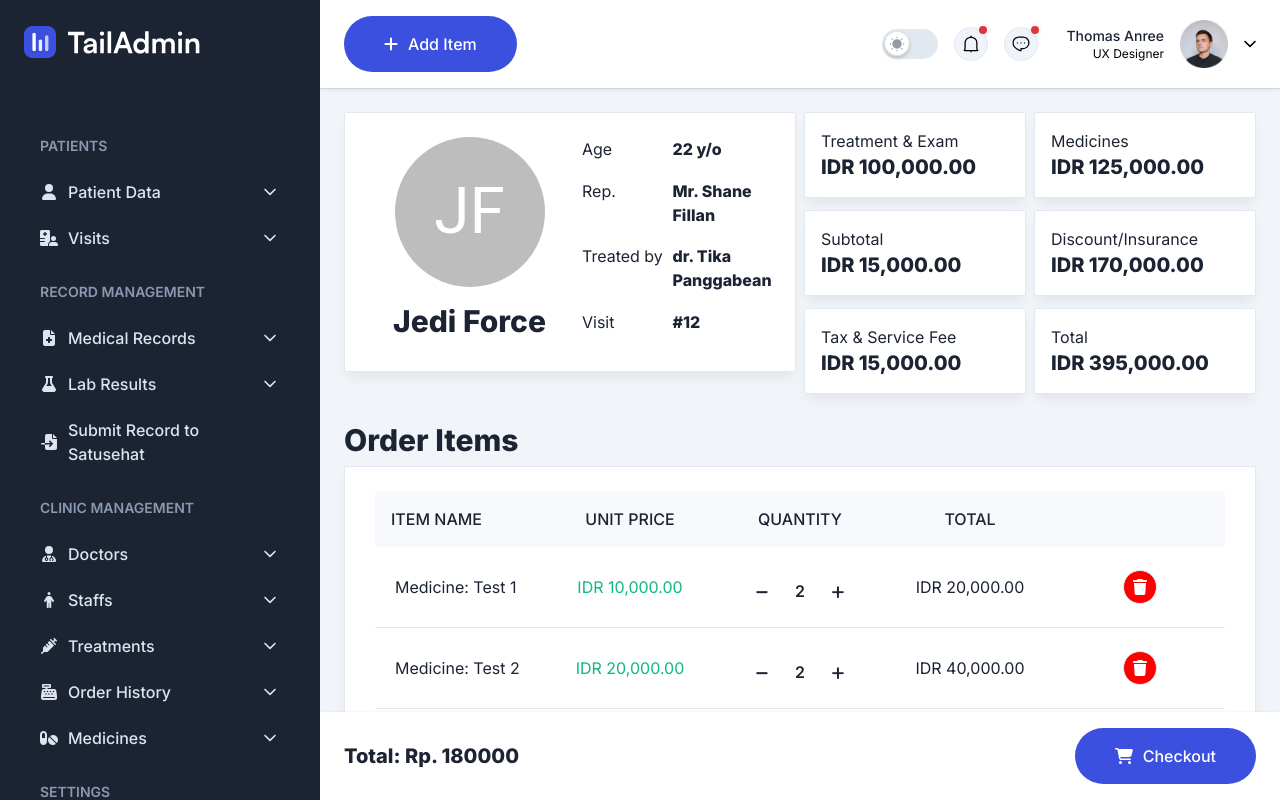
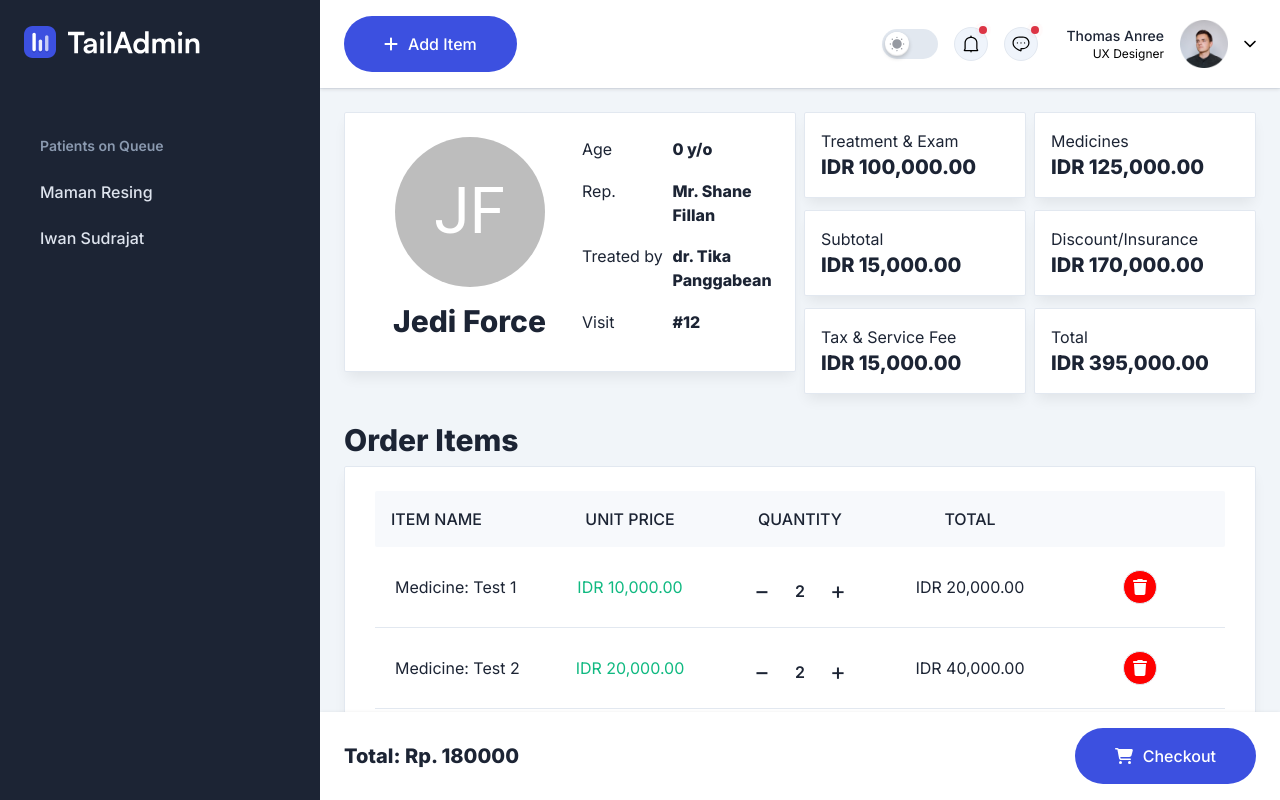
Before and after one commit to ahmadoji01/healthcare-is-web-app, a Next.js app: page /operational/cashier/order-summary in a window 1280 px wide. Built offline with nearby package versions, Linux system fonts and the light colour scheme; a web font is replaced by a local one.

Commit message:
ux(pos): Add Functional Sidebar Showing Patients Data

```diff
--- a/app/operational/cashier/common/Checkout/payment.tsx
+++ b/app/operational/cashier/common/Checkout/payment.tsx
@@ -1,4 +1,4 @@
-import { useOrderSummaryModalContext } from "@/contexts/order-summary-modal-context";
+import { useOrderSummaryContext } from "@/contexts/order-summary-context";
 import Image from "next/image";
 
 interface PaymentProps {
@@ -7,7 +7,7 @@ interface PaymentProps {
 
 const Payment = () => {
 
-    const { selectedPayment } = useOrderSummaryModalContext();
+    const { selectedPayment } = useOrderSummaryContext();
 
     return (
         <>
--- a/app/operational/cashier/common/Footer/index.tsx
+++ b/app/operational/cashier/common/Footer/index.tsx
@@ -1,14 +1,14 @@
 import { faCartShopping } from "@fortawesome/free-solid-svg-icons";
 import { FontAwesomeIcon } from "@fortawesome/react-fontawesome";
 import Link from "next/link";
-import { useOrderSummaryModalContext } from "@/contexts/order-summary-modal-context";
+import { useOrderSummaryContext } from "@/contexts/order-summary-context";
 import { PaymentMethod } from "@/modules/payment-methods/domain/payment-method";
 import { Alert, Snackbar } from "@mui/material";
 import { useState } from "react";
 
 const Footer = () => {
 
-    const { selectedPayment, handleModal } = useOrderSummaryModalContext();
+    const { selectedPayment, handleModal } = useOrderSummaryContext();
     const [openSnackbar, setOpenSnackbar] = useState<boolean>(false);
 
     const handleClick = () => {
--- a/app/operational/cashier/common/Header/index.tsx
+++ b/app/operational/cashier/common/Header/index.tsx
@@ -5,14 +5,14 @@ import DropdownNotification from "./DropdownNotification";
 import DropdownUser from "./DropdownUser";
 import { FontAwesomeIcon } from "@fortawesome/react-fontawesome";
 import { faAdd, faArrowLeft, faSearch } from "@fortawesome/free-solid-svg-icons";
-import { useOrderSummaryModalContext } from "@/contexts/order-summary-modal-context";
+import { useOrderSummaryContext } from "@/contexts/order-summary-context";
 
 const Header = (props: {
   sidebarOpen: string | boolean | undefined;
   setSidebarOpen: (arg0: boolean) => void;
 }) => {
 
-  const { handleModal } = useOrderSummaryModalContext();
+  const { handleModal } = useOrderSummaryContext();
 
   return (
     <header className="sticky top-0 z-999 flex w-full bg-white drop-shadow-1 dark:bg-boxdark dark:drop-shadow-none">
--- a/app/operational/cashier/common/PaymentMethods/index.tsx
+++ b/app/operational/cashier/common/PaymentMethods/index.tsx
@@ -2,12 +2,12 @@ import { Dispatch, SetStateAction, useEffect, useState } from "react";
 import PaymentOption from "../payment-option";
 import { PaymentMethod } from "@/modules/payment-methods/domain/payment-method";
 import { paymentMethodsFakeData } from "@/modules/payment-methods/infrastructure/payment-methods.fakes";
-import { useOrderSummaryModalContext } from "@/contexts/order-summary-modal-context";
+import { useOrderSummaryContext } from "@/contexts/order-summary-context";
 
 const PaymentMethods = () => {
 
     const [paymentMethods, setPaymentMethods] = useState<PaymentMethod[]>([]);
-    const { selectedPayment, setSelectedPayment } = useOrderSummaryModalContext();
+    const { selectedPayment, setSelectedPayment } = useOrderSummaryContext();
 
     useEffect( () => {
         setPaymentMethods(paymentMethodsFakeData);
--- a/app/operational/cashier/common/Sidebar/SidebarItem.tsx
+++ b/app/operational/cashier/common/Sidebar/SidebarItem.tsx
@@ -1,10 +1,6 @@
-import React from "react";
-import SidebarLinkGroup from "./SidebarLinkGroup";
-import { IconProp } from "@fortawesome/fontawesome-svg-core";
-import { usePathname } from "next/navigation";
+import React, { useEffect } from "react";
 import Link from "next/link";
-import { FontAwesomeIcon } from "@fortawesome/react-fontawesome";
-import { sidebarMenuItems } from "@/config/dashboard/menu";
+import { useOrderSummaryContext } from "@/contexts/order-summary-context";
 
 interface SidebarItemProps {
     sidebarExpanded: Boolean,
@@ -12,93 +8,35 @@ interface SidebarItemProps {
 }
 
 const SidebarMenu = ({ sidebarExpanded, setSidebarExpanded }: SidebarItemProps) => {
-    const pathname = usePathname();
+    const { patients, selectedPatient, setSelectedPatient } = useOrderSummaryContext();
 
     return (
-        <>
-            { sidebarMenuItems.map((item, key) => (
         <div>
             <h3 className="mb-4 ml-4 text-sm font-semibold text-bodydark2">
-                        { item.headerTitle }
+                Patients on Queue
             </h3>
-
             <ul className="mb-6 flex flex-col gap-1.5">
-                        { item.menuItems.map((subitem, key) => (
-                            <SidebarLinkGroup
-                            activeCondition={
-                                pathname === "/dashboard/" + subitem.url || pathname.includes(subitem.url)
-                            }
-                            >
-                            {(handleClick, open) => {
-                                return (
-                                <React.Fragment>
+                { patients?.map((patient, key) => (
+                    <li>
                         <Link
-                                        href={"/dashboard/" + subitem.url}
+                            href="#"
                             className={`group relative flex items-center gap-2.5 rounded-sm py-2 px-4 font-medium text-bodydark1 duration-300 ease-in-out hover:bg-graydark dark:hover:bg-meta-4 ${
-                                            (pathname === "/dashboard/" + subitem.url ||
-                                            pathname.includes(subitem.url)) &&
+                                (patient.id === selectedPatient?.id) &&
                                 "bg-graydark dark:bg-meta-4"
                             }`}
                             onClick={(e) => {
                                 e.preventDefault();
                                 sidebarExpanded
-                                            ? handleClick()
+                                ? setSelectedPatient(patient)
                                 : setSidebarExpanded(true);
                             }}
                             >
-                                        <FontAwesomeIcon icon={subitem.icon} width={18} height={18} />
-                                            { subitem.title }
-                                        { subitem.subMenu.length >= 1 && (
-                                            <svg
-                                                className={`absolute right-4 top-1/2 -translate-y-1/2 fill-current ${
-                                                open && "rotate-180"
-                                                }`}
-                                                width="20"
-                                                height="20"
-                                                viewBox="0 0 20 20"
-                                                fill="none"
-                                                xmlns="http://www.w3.org/2000/svg"
-                                                >
-                                                <path
-                                                fillRule="evenodd"
-                                                clipRule="evenodd"
-                                                d="M4.41107 6.9107C4.73651 6.58527 5.26414 6.58527 5.58958 6.9107L10.0003 11.3214L14.4111 6.91071C14.7365 6.58527 15.2641 6.58527 15.5896 6.91071C15.915 7.23614 15.915 7.76378 15.5896 8.08922L10.5896 13.0892C10.2641 13.4147 9.73651 13.4147 9.41107 13.0892L4.41107 8.08922C4.08563 7.76378 4.08563 7.23614 4.41107 6.9107Z"
-                                                fill=""
-                                                />
-                                            </svg>
-                                        )}
-                                    </Link>
-                                    { subitem.subMenu.length >= 1 && (
-                                        <div
-                                            className={`translate transform overflow-hidden ${
-                                                !open && "hidden"
-                                            }`}
-                                            >
-                                            <ul className="mt-4 mb-5.5 flex flex-col gap-2.5 pl-6">
-                                                { subitem.subMenu.map((submenu, key) => (
-                                                    <li>
-                                                        <Link
-                                                            href={"/dashboard/" + submenu.url}
-                                                            className={`group relative flex items-center gap-2.5 rounded-md px-4 font-medium text-bodydark2 duration-300 ease-in-out hover:text-white ${
-                                                            pathname === "/dashboard/" + submenu.url && "text-white"
-                                                            } `}
-                                                            >
-                                                            { submenu.title }
+                            { patient.name }
                         </Link>
                     </li>
                 ))}
             </ul>
         </div>
-                                    )}
-                                </React.Fragment>
-                                );
-                            }}
-                        </SidebarLinkGroup>
-                        ))}
-                    </ul>
-                </div>
-            ))}
-        </>
     )
 }
 
--- a/app/operational/cashier/common/patient-overview.tsx
+++ b/app/operational/cashier/common/patient-overview.tsx
@@ -1,20 +1,33 @@
+import { useOrderSummaryContext } from "@/contexts/order-summary-context";
+import moment from 'moment';
 import PatientAvatar from "./patient-avatar";
+import { useEffect } from "react";
 
 
 const PatientOverview = () => {
+
+    const { selectedPatient, setSelectedPatient } = useOrderSummaryContext();
+    let age = 0;
+
+    useEffect( () => {
+        if (typeof(selectedPatient) !== 'undefined') {
+            age = moment().diff(selectedPatient.birthday, 'years');
+        }
+    })
+
     return (
         <div className="rounded-sm border border-stroke p-6 bg-white shadow-default dark:border-strokedark dark:bg-boxdark">
             <div className="grid grid-cols-2">
                 <div>
                     <div className="w-full flex align-center justify-center mb-4">
-                        <PatientAvatar name="Jedi Force" />
+                        <PatientAvatar name={selectedPatient ? selectedPatient.name : "Jedi Force" } />
                     </div>
-                    <h2 className="text-3xl text-center font-extrabold text-black dark:text-white mb-2">Jedi Force</h2>
+                    <h2 className="text-3xl text-center font-extrabold text-black dark:text-white mb-2">{selectedPatient ? selectedPatient.name : "Jedi Force" }</h2>
                 </div>
                 <div className="grid gap-1 px-1 md:px-2 lg:px-3">
                     <div className="grid grid-cols-2 gap-1 text-black dark:text-white">
                         <div>Age</div>
-                        <div className="text-left font-extrabold">22 y/o</div>
+                        <div className="text-left font-extrabold">{ selectedPatient ? moment().diff(selectedPatient.birthday, 'years') : 0} y/o</div>
                     </div>
                     <div className="grid grid-cols-2 gap-1 text-black dark:text-white">
                         <div>Rep.</div>
--- a/app/operational/cashier/common/payment-option.tsx
+++ b/app/operational/cashier/common/payment-option.tsx
@@ -1,4 +1,4 @@
-import { useOrderSummaryModalContext } from "@/contexts/order-summary-modal-context";
+import { useOrderSummaryContext } from "@/contexts/order-summary-context";
 import { PaymentMethod } from "@/modules/payment-methods/domain/payment-method";
 import { IconDefinition } from "@fortawesome/fontawesome-svg-core";
 import { faBank, faCreditCard, faMoneyBill, faQrcode } from "@fortawesome/free-solid-svg-icons";
@@ -30,7 +30,7 @@ function getIcon(name:string): IconDefinition {
 
 const PaymentOption = ({ selected, method }:PaymentOptionProps) => {
 
-    const { setSelectedPayment } = useOrderSummaryModalContext();
+    const { setSelectedPayment } = useOrderSummaryContext();
 
     return (
         <div onClick={() => setSelectedPayment(method)} className={`flex rounded-lg border ${selected ? 'border-4 border-black dark:border-white' : 'border-stroke' }
--- a/app/operational/cashier/layout.tsx
+++ b/app/operational/cashier/layout.tsx
@@ -9,7 +9,7 @@ import Header from "./common/Header";
 import { ThemeProvider, createTheme } from "@mui/material";
 import Sidebar from "./common/Sidebar";
 import Footer from "./common/Footer";
-import { OrderSummaryModalProvider } from "@/contexts/order-summary-modal-context";
+import { OrderSummaryProvider } from "@/contexts/order-summary-context";
 
 export default function RootLayout({
   children,
@@ -39,12 +39,12 @@ export default function RootLayout({
             <Loader />
           ) : (
             <div className="flex h-screen overflow-hidden">
+              <OrderSummaryProvider>
                 <Sidebar
                   sidebarOpen={sidebarOpen}
                   setSidebarOpen={setSidebarOpen}
                 />
                 <div className="relative flex flex-1 flex-col overflow-y-auto overflow-x-hidden">
-                <OrderSummaryModalProvider>
                   <Header
                     sidebarOpen={sidebarOpen}
                     setSidebarOpen={setSidebarOpen}
@@ -57,8 +57,8 @@ export default function RootLayout({
                       </main>
                     </ThemeProvider>
                   <Footer />
-                </OrderSummaryModalProvider>
                 </div>
+              </OrderSummaryProvider>
             </div>
           )}
         </div>
--- a/app/operational/cashier/order-summary/page.tsx
+++ b/app/operational/cashier/order-summary/page.tsx
@@ -4,23 +4,23 @@ import OrderItemList from "@/modules/orders/application/list/order-item.list";
 import PaymentMethods from "../common/PaymentMethods";
 import OrderTotals from "../common/order-totals";
 import PatientOverview from "../common/patient-overview";
-import { useOrderSummaryModalContext } from "@/contexts/order-summary-modal-context";
+import { useOrderSummaryContext } from "@/contexts/order-summary-context";
 import DashboardModal from "@/components/Modal/Modal";
 import PatientDeleteConfirmation from "@/modules/patients/application/form/patient.delete-confirmation";
 import Checkout from "../common/Checkout";
 import { useState } from "react";
 import { PaymentMethod } from "@/modules/payment-methods/domain/payment-method";
+import { Patient } from "@/modules/patients/domain/patient";
 
 const OrderSummary = () => {
 
-    const { deleteModalOpen, itemModalOpen, checkoutModalOpen, handleModal } = useOrderSummaryModalContext();
-    const [selectedPaymentMethod, setSelectedPaymentMethod] = useState<PaymentMethod>();
+    const { deleteModalOpen, itemModalOpen, checkoutModalOpen, handleModal } = useOrderSummaryContext();
 
     return (
         <>
             <DashboardModal open={deleteModalOpen} handleClose={() => handleModal(false, false, false)} children={ <PatientDeleteConfirmation handleClose={() => handleModal(false, false, false)} /> } title="" />
             <DashboardModal open={itemModalOpen} handleClose={() => handleModal(false, false, false)} children={ <PatientDeleteConfirmation handleClose={() => handleModal(false, false, false)} /> } title="" />
-            <DashboardModal open={checkoutModalOpen} handleClose={() => handleModal(false, false, false)} children={ <Checkout payment={selectedPaymentMethod?.name || ''} /> } title="" />
+            <DashboardModal open={checkoutModalOpen} handleClose={() => handleModal(false, false, false)} children={ <Checkout /> } title="" />
             <div className="flex flex-row gap-2 mb-2">
                 <div className="w-full">
                     <PatientOverview />
--- a/contexts/order-summary-modal-context.tsx
+++ b/contexts/order-summary-context.tsx
@@ -1,25 +1,35 @@
+import { Patient } from '@/modules/patients/domain/patient';
+import { patientsFakeData } from '@/modules/patients/infrastructure/patients.fakes';
 import { PaymentMethod } from '@/modules/payment-methods/domain/payment-method';
 import { Dispatch, SetStateAction, createContext, useContext, useEffect, useState } from 'react';
 
-interface OrderSummaryModalContextType {
+interface OrderSummaryContextType {
     deleteModalOpen: boolean,
     itemModalOpen: boolean,
     checkoutModalOpen: boolean,
     selectedPayment: PaymentMethod|undefined,
+    patients: Patient[],
+    selectedPatient: Patient|undefined,
     handleModal: (deleteModalOpen: boolean, itemModalOpen: boolean, checkoutModalOpen: boolean) => void,
-    setSelectedPayment: Dispatch<SetStateAction<PaymentMethod|undefined>>
+    setSelectedPayment: Dispatch<SetStateAction<PaymentMethod|undefined>>,
+    setPatients: Dispatch<SetStateAction<Patient[]>>,
+    setSelectedPatient: Dispatch<SetStateAction<Patient|undefined>>,
 }
 
-export const OrderSummaryModalContext = createContext<OrderSummaryModalContextType | null>({
+export const OrderSummaryContext = createContext<OrderSummaryContextType | null>({
     deleteModalOpen: false,
     itemModalOpen: false,
     checkoutModalOpen: false,
     selectedPayment: undefined,
+    patients: [],
+    selectedPatient: undefined,
     handleModal: () => {},
     setSelectedPayment: () => {},
+    setPatients: () => {},
+    setSelectedPatient: () => {},
 });
 
-export const OrderSummaryModalProvider = ({
+export const OrderSummaryProvider = ({
     children,
 }: {
     children: React.ReactNode;
@@ -28,6 +38,12 @@ export const OrderSummaryModalProvider = ({
     const [itemModalOpen, setItemModalOpen] = useState<boolean>(false);
     const [checkoutModalOpen, setCheckoutModalOpen] = useState<boolean>(false);
     const [selectedPayment, setSelectedPayment] = useState<PaymentMethod>();
+    const [patients, setPatients] = useState<Patient[]>([]);
+    const [selectedPatient, setSelectedPatient] = useState<Patient>();
+
+    useEffect( () => {
+        setPatients(patientsFakeData);
+    })
 
     const handleModal = (deleteModal:boolean, itemModal:boolean, checkoutModal:boolean) => {
         if (deleteModal) {
@@ -55,17 +71,17 @@ export const OrderSummaryModalProvider = ({
     }
 
     return (
-        <OrderSummaryModalContext.Provider value={{ deleteModalOpen, itemModalOpen, checkoutModalOpen, selectedPayment, handleModal, setSelectedPayment }}>
+        <OrderSummaryContext.Provider value={{ deleteModalOpen, itemModalOpen, checkoutModalOpen, patients, selectedPatient, selectedPayment, handleModal, setSelectedPayment, setPatients, setSelectedPatient }}>
             {children}
-        </OrderSummaryModalContext.Provider>
+        </OrderSummaryContext.Provider>
     );
 };
 
-export const useOrderSummaryModalContext = () => {
-    const context = useContext(OrderSummaryModalContext);
+export const useOrderSummaryContext = () => {
+    const context = useContext(OrderSummaryContext);
 
     if (!context) {
-        throw new Error('useThemeContext must be used inside the ThemeProvider');
+        throw new Error('useThemeContext must be used inside the OrderSummaryProvider');
     }
 
     return context;
--- a/modules/orders/application/list/order-item.list.tsx
+++ b/modules/orders/application/list/order-item.list.tsx
@@ -10,11 +10,11 @@ import { PageNav } from "@/components/Dashboard/PageNav/PageNav";
 import { orderItemsFakeData } from "../../infrastructure/order-item.fakes";
 import OrderItem, { orderItemCategory } from "../../domain/order-item";
 import Currency from "@/components/Currency";
-import { useOrderSummaryModalContext } from "@/contexts/order-summary-modal-context";
+import { useOrderSummaryContext } from "@/contexts/order-summary-context";
 
 const OrderItemList = () => {
   const [orderItems, setOrderItems] = useState<OrderItem[]>();
-  const { handleModal } = useOrderSummaryModalContext();
+  const { handleModal } = useOrderSummaryContext();
 
   useEffect(() => {
     setOrderItems(orderItemsFakeData);
```
Also changed, not shown: modules/patients/domain/patient.tsx (+12 -12 lines). Lines whose indentation alone changed are shown as unchanged.
